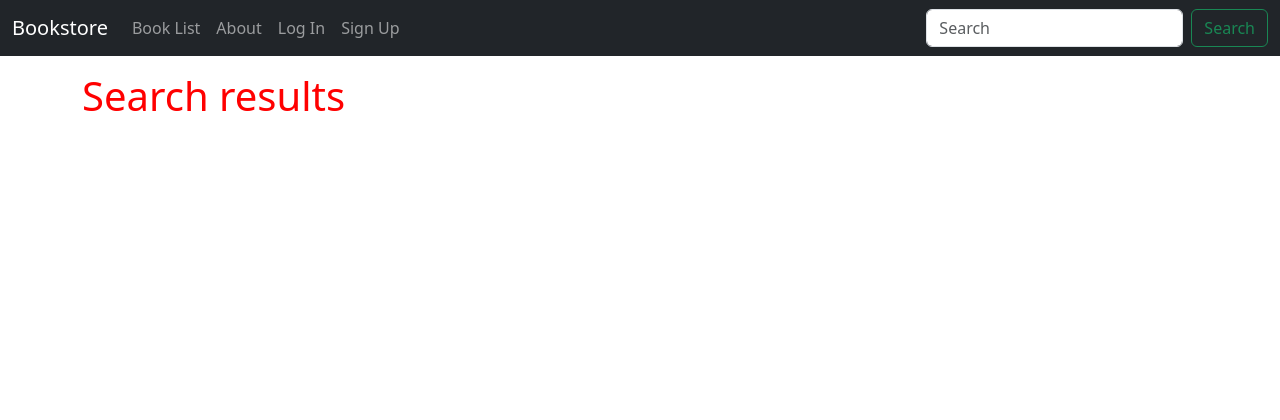
After one commit to smandalsid/Django_for_professionals, a Django app: template ch4-bookstore/templates/books/search_results.html in a window 1280 px wide. The commit adds this page. Shown: the top 420 px of the page. Run offline with Django 4.2, Linux system fonts and the light colour scheme; the template is opened without the code that fills it, so the values that code supplies are empty; parts of the project's set-up code (start-up, migrations or seed data) failed here and were passed over.

Commit message:
ch15-search-complete

```diff
--- a/ch4-bookstore/books/urls.py
+++ b/ch4-bookstore/books/urls.py
@@ -1,8 +1,9 @@
 from django.urls import path
 
-from .views import BookListView, BookDetailView
+from .views import BookListView, BookDetailView, SearchResultsListView
 
 urlpatterns=[
     path("", BookListView.as_view(), name="book_list"),
     path("<uuid:pk>/", BookDetailView.as_view(), name="book_detail"),
+    path("search/", SearchResultsListView.as_view(), name="search_results")
 ]
--- a/ch4-bookstore/templates/_base.html
+++ b/ch4-bookstore/templates/_base.html
@@ -47,6 +47,10 @@
                     </li>
                     {% endif %}
                 </ul>
+                <form class="d-flex" action="{% url 'search_results' %}" method="get">
+                    <input class="form-control me-2" type="search" name="q" placeholder="Search" aria-label="Search">
+                    <button class="btn btn-outline-success" type="submit">Search</button>
+                </form>
             </div>
         </div>
     </nav>
--- /dev/null
+++ b/ch4-bookstore/templates/books/search_results.html
@@ -0,0 +1,16 @@
+{% extends "_base.html" %}
+
+{% block title %}Search{% endblock title %}
+
+{% block content %}
+
+<h1>Search results</h1>
+{% for book in book_list %}
+<div>
+    <h3><a href="{{ book.get_absolute_url }}">{{ book.title }}</a></h3>
+    <p>{{ book.author }}</p>
+    <p>{{ book.price }}</p>
+</div>
+{% endfor %}
+
+{% endblock content %}
```
Also changed, not shown: ch4-bookstore/books/views.py (+14 -0 lines).
